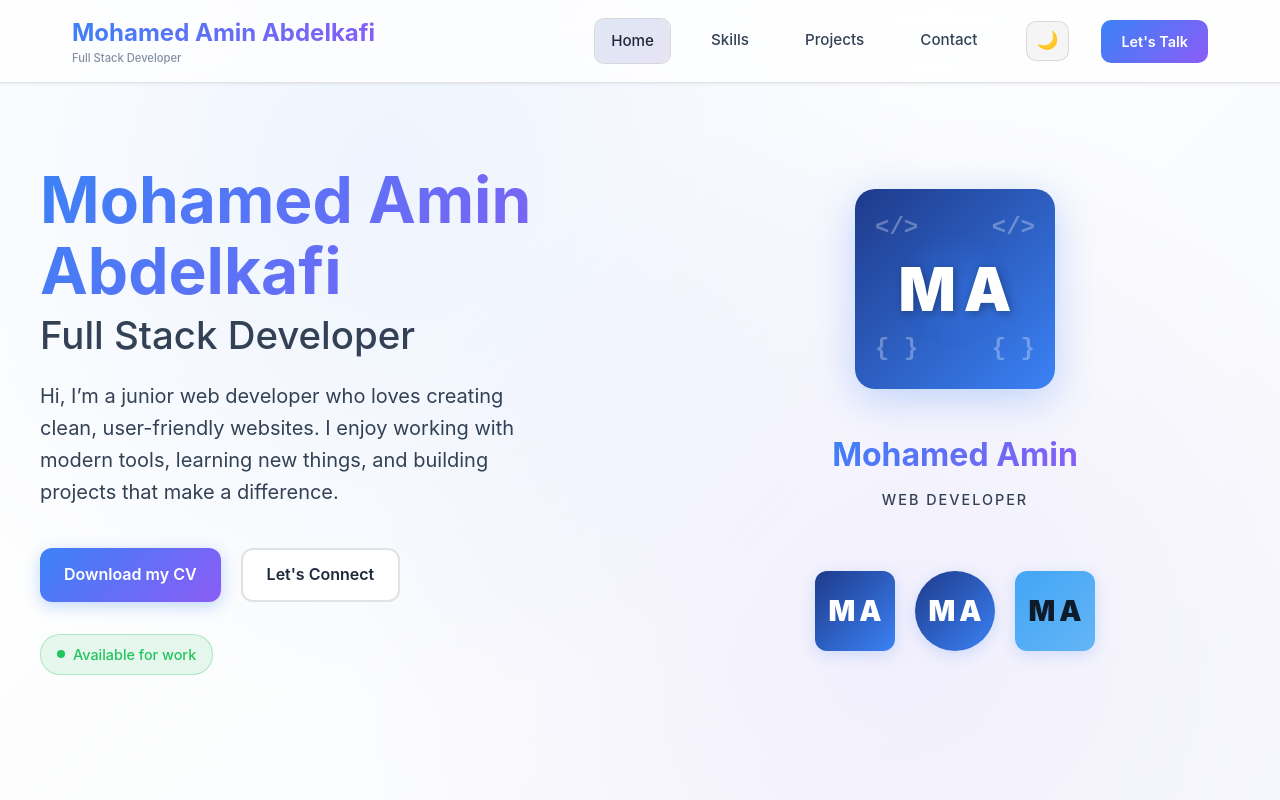
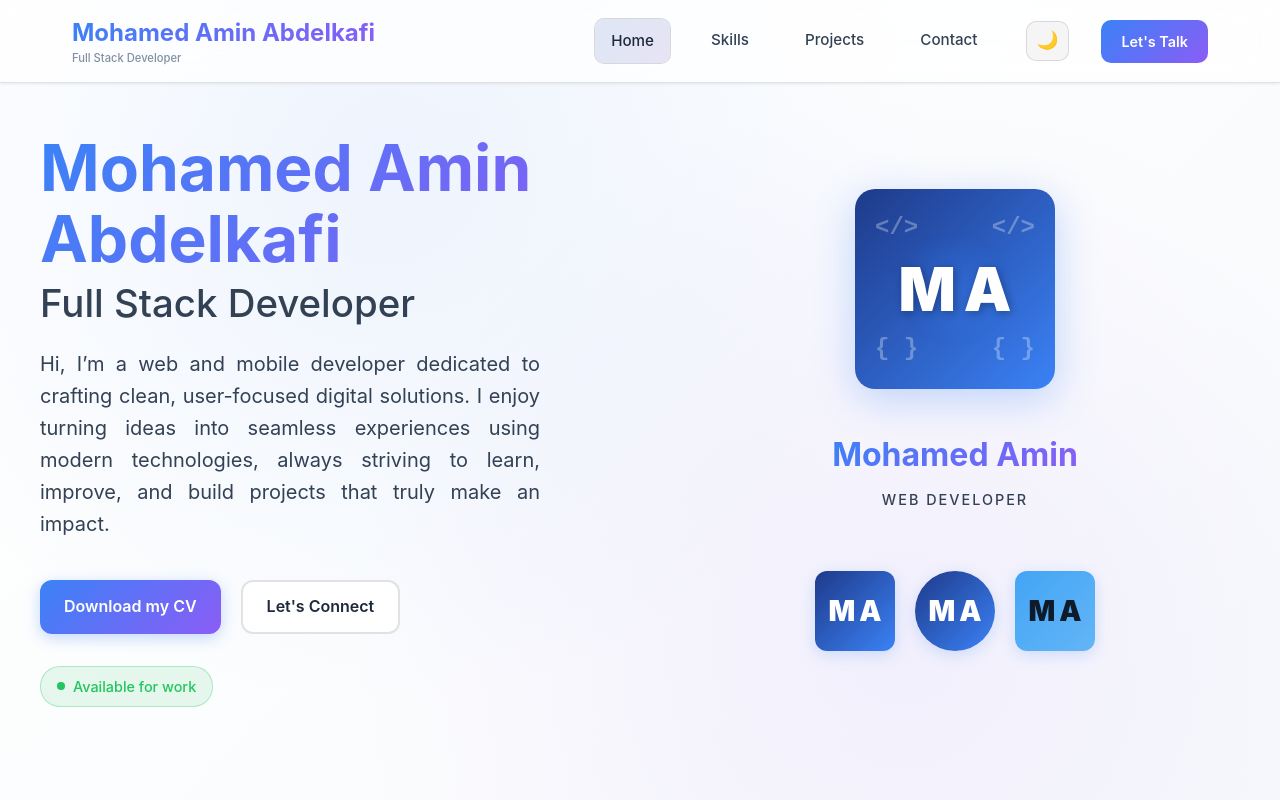
Before and after one commit to MedaminDamino/Medamin.com, an Angular app: page / in a window 1280 px wide. Shown: the top 800 px of the page. Built offline with nearby package versions, Linux system fonts and the light colour scheme.

Commit message:
Update styles and CV

```diff
--- a/src/app/components/header/header.component.scss
+++ b/src/app/components/header/header.component.scss
@@ -358,23 +358,6 @@
       }
     }
 
-    // Mobile CTA in menu
-    &.active::after {
-      content: '';
-      position: absolute;
-      bottom: 2rem;
-      left: 1.5rem;
-      right: 1.5rem;
-      height: 48px;
-      background: linear-gradient(135deg, var(--primary), var(--secondary));
-      border-radius: 10px;
-      display: flex;
-      align-items: center;
-      justify-content: center;
-      font-weight: 600;
-      color: white;
-      cursor: pointer;
-    }
   }
 }
 
--- a/src/app/pages/home/home.component.html
+++ b/src/app/pages/home/home.component.html
@@ -8,9 +8,10 @@
           <span class="title-subtitle">Full Stack Developer</span>
         </h1>
         <p class="hero-description">
-          Hi, I’m a junior web developer who loves creating clean,
-          user-friendly websites. I enjoy working with modern tools,
-          learning new things, and building projects that make a difference.
+          Hi, I’m a web and mobile developer dedicated to crafting clean,
+           user-focused digital solutions. I enjoy turning ideas into seamless
+           experiences using modern technologies, always striving to learn,
+          improve, and build projects that truly make an impact.
         </p>
 
         <div class="hero-actions">
--- a/src/app/pages/home/home.component.scss
+++ b/src/app/pages/home/home.component.scss
@@ -73,6 +73,8 @@
       color: var(--text-secondary);
       margin-bottom: 40px;
       max-width: 500px;
+       text-align: justify;
+       text-justify: inter-word;
     }
 
     .hero-actions {
--- a/src/app/pages/projects/projects.component.scss
+++ b/src/app/pages/projects/projects.component.scss
@@ -162,6 +162,8 @@
         line-height: 1.6;
         margin-bottom: 20px;
         font-size: 0.95rem;
+         text-align: justify;
+        text-justify: inter-word;
       }
 
       .project-tech {
```
Also changed, not shown: 1 other file (tests, documents, lock files or other folders).
